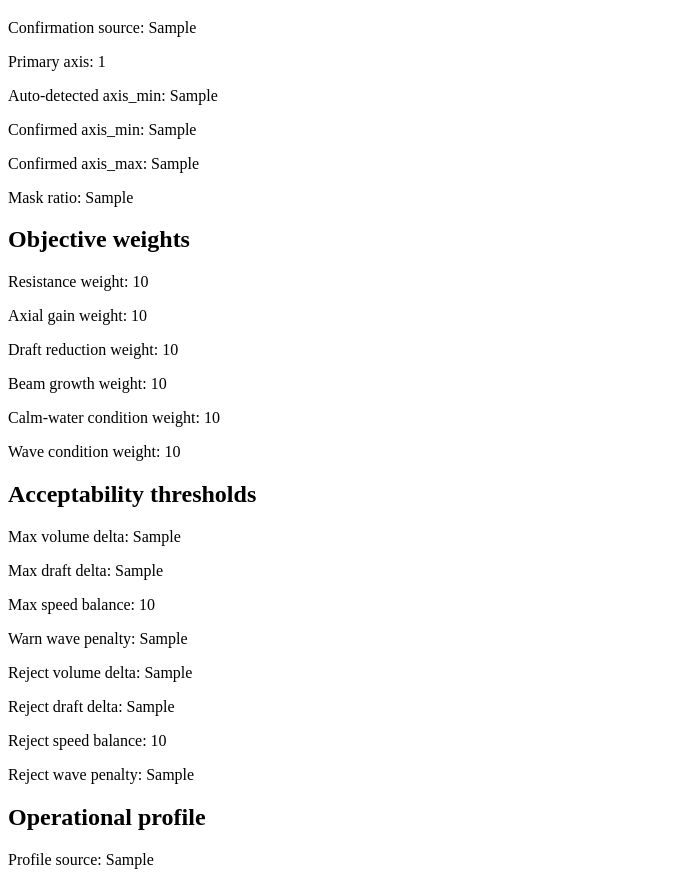
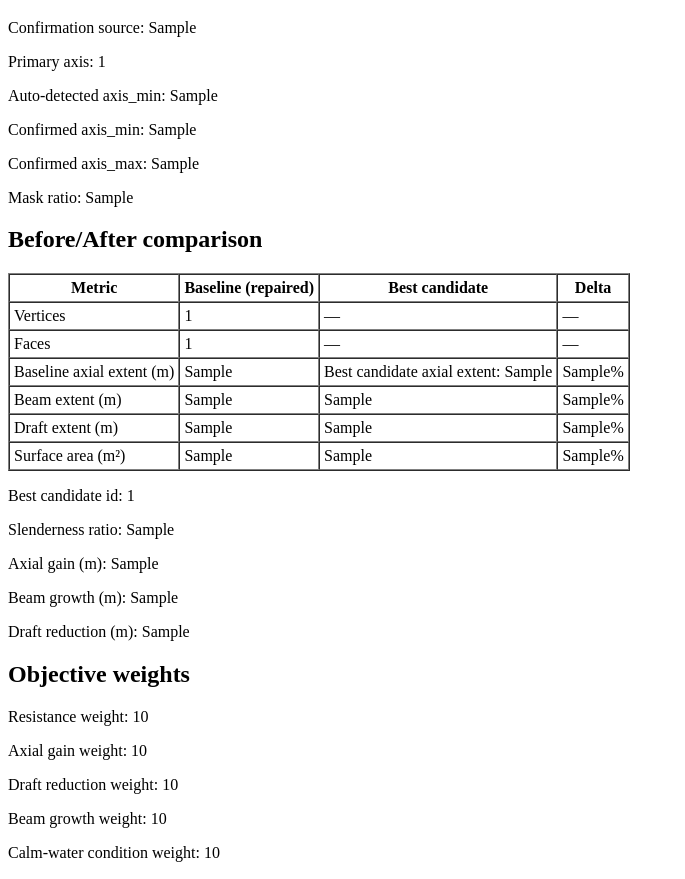
Before and after one commit to crubicleowner/bulbai2, a Python web app: template src/bulbopt/reporting/templates/report.html.j2 in a window 1280 px wide. Shown: the part 537-1416 px from the top of the page, without its empty margins (0-685 px from the left). Run offline with Jinja, Linux system fonts and the light colour scheme; the template is opened without the code that fills it: most values are stand-ins (such as "Sample title", 1, 10 or a date in 2020).

Commit message:
feat: add before/after comparison table to HTML report
Addresses spec §14 "before/after visual comparison". The first slice
delivers a numeric comparison table (rendering screenshots is deferred
because pyvista offscreen rendering on CI is fragile and the engineer
already opens the best candidate STL from the desktop).

- _before_after_summary_payload: new helper in run_vertical_slice
  building baseline (from quality_report.extents and surface_area)
  vs best-candidate (from geometry_metrics) vs delta (percent) for
  axial/beam/draft/surface metrics, plus absolute axial_gain,
  beam_growth, draft_reduction from the existing score components.
- report.html.j2: new "Before/After comparison" block with a real
  HTML table (vertices, faces, axial/beam/draft/surface) so engineers
  can eyeball the change at a glance.
- Test: integration report assertion covers the new section
  headings.

Co-Authored-By: Claude Opus 4.7 (1M context) <noreply@anthropic.com>

```diff
--- a/src/bulbopt/reporting/templates/report.html.j2
+++ b/src/bulbopt/reporting/templates/report.html.j2
@@ -28,6 +28,57 @@
     <p>Confirmed axis_min: {{ bulb_region_summary.axis_min }}</p>
     <p>Confirmed axis_max: {{ bulb_region_summary.axis_max }}</p>
     <p>Mask ratio: {{ bulb_region_summary.mask_ratio }}</p>
+    {% endif %}
+    {% if before_after_summary %}
+    <h2>Before/After comparison</h2>
+    <table border="1" cellpadding="4" cellspacing="0">
+      <thead>
+        <tr><th>Metric</th><th>Baseline (repaired)</th><th>Best candidate</th><th>Delta</th></tr>
+      </thead>
+      <tbody>
+        <tr>
+          <td>Vertices</td>
+          <td>{{ before_after_summary.baseline.vertices_count }}</td>
+          <td>—</td>
+          <td>—</td>
+        </tr>
+        <tr>
+          <td>Faces</td>
+          <td>{{ before_after_summary.baseline.faces_count }}</td>
+          <td>—</td>
+          <td>—</td>
+        </tr>
+        <tr>
+          <td>Baseline axial extent (m)</td>
+          <td>{{ before_after_summary.baseline.axial_extent_m }}</td>
+          <td>Best candidate axial extent: {{ before_after_summary.best_candidate.axial_extent_m }}</td>
+          <td>{{ before_after_summary.delta.axial_extent_pct }}%</td>
+        </tr>
+        <tr>
+          <td>Beam extent (m)</td>
+          <td>{{ before_after_summary.baseline.beam_extent_m }}</td>
+          <td>{{ before_after_summary.best_candidate.beam_extent_m }}</td>
+          <td>{{ before_after_summary.delta.beam_extent_pct }}%</td>
+        </tr>
+        <tr>
+          <td>Draft extent (m)</td>
+          <td>{{ before_after_summary.baseline.draft_extent_m }}</td>
+          <td>{{ before_after_summary.best_candidate.draft_extent_m }}</td>
+          <td>{{ before_after_summary.delta.draft_extent_pct }}%</td>
+        </tr>
+        <tr>
+          <td>Surface area (m²)</td>
+          <td>{{ before_after_summary.baseline.surface_area_m2 }}</td>
+          <td>{{ before_after_summary.best_candidate.surface_area_m2 }}</td>
+          <td>{{ before_after_summary.delta.surface_area_pct }}%</td>
+        </tr>
+      </tbody>
+    </table>
+    <p>Best candidate id: {{ before_after_summary.best_candidate.candidate_id }}</p>
+    <p>Slenderness ratio: {{ before_after_summary.best_candidate.slenderness_ratio }}</p>
+    <p>Axial gain (m): {{ before_after_summary.delta.axial_gain_m }}</p>
+    <p>Beam growth (m): {{ before_after_summary.delta.beam_growth_m }}</p>
+    <p>Draft reduction (m): {{ before_after_summary.delta.draft_reduction_m }}</p>
     {% endif %}
     {% if objective_weights %}
     <h2>Objective weights</h2>
```
Also changed, not shown: src/bulbopt/application/use_cases/run_vertical_slice.py (+63 -0 lines), tests/unit/application/test_run_vertical_slice.py (+4 -0 lines).
